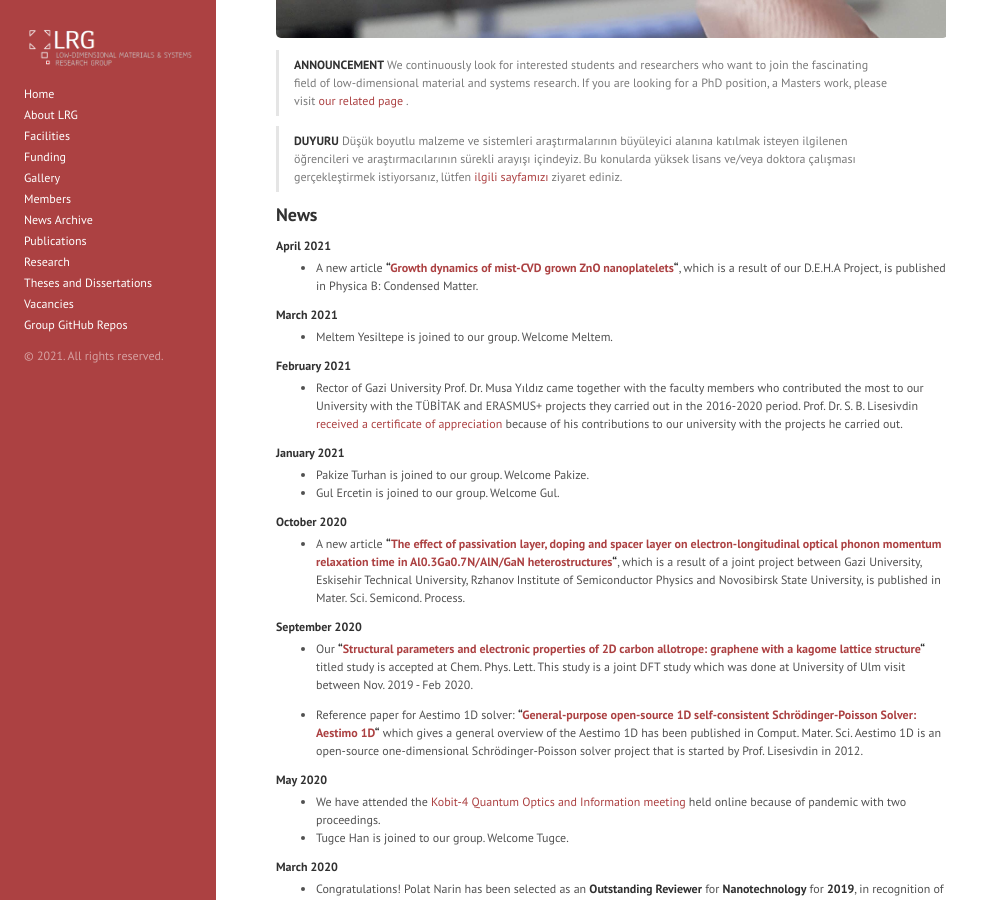
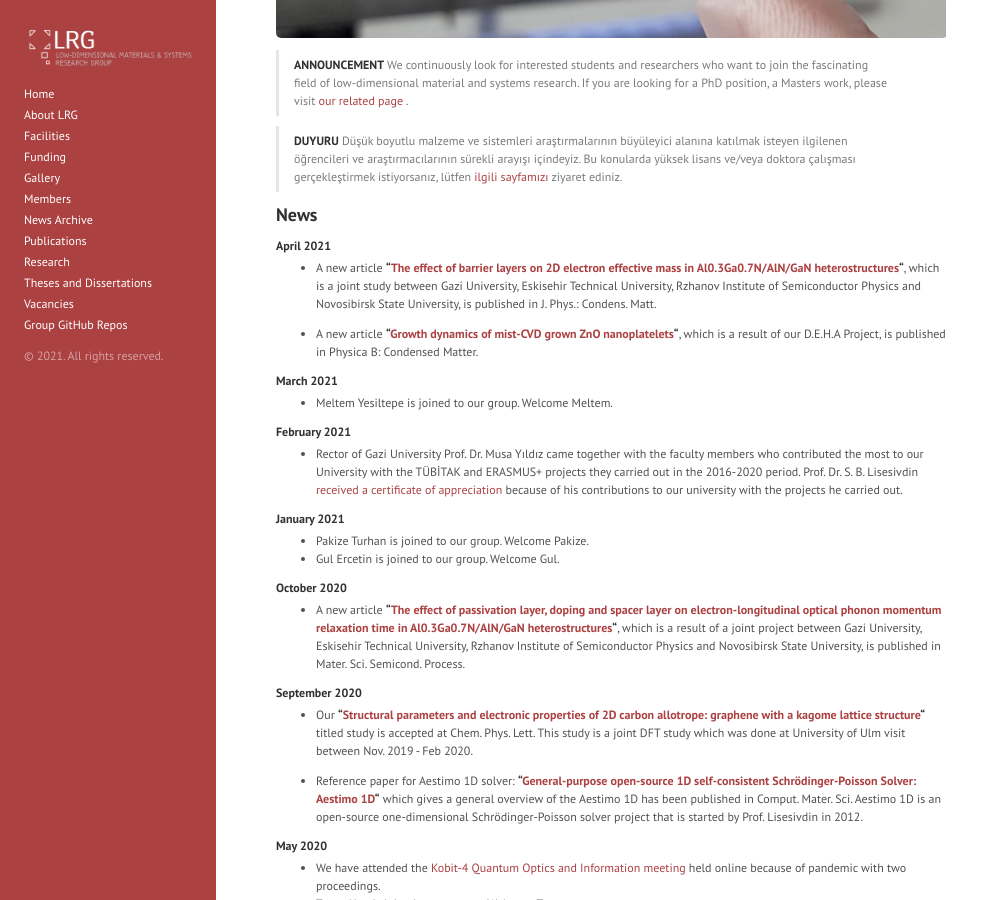
Before and after one commit to lrgresearch/oldwebsite, a Jekyll site: the page built from index.md, in a window 1280 px wide and 900 px high, scrolled down 352 px. Shown: the whole window, without its empty margins (0-985 px from the left). Built offline with Jekyll 4.4.1, drawn with Linux system fonts in a browser that asks for light colours; the list of posts is cut into pages by our own code.

Commit message:
Update index.md

```diff
--- a/index.md
+++ b/index.md
@@ -13,6 +13,8 @@ layout: page
 ## News
 
 #### April 2021
+
+* A new article **"[The effect of barrier layers on 2D electron effective mass in Al0.3Ga0.7N/AlN/GaN heterostructures](https://doi.org/10.1088/1361-648X/abf8d2)"**, which is a  joint study between Gazi University, Eskisehir Technical University, Rzhanov Institute of Semiconductor Physics and Novosibirsk State University, is published in J. Phys.: Condens. Matt.
 
 * A new article **"[Growth dynamics of mist-CVD grown ZnO nanoplatelets](https://doi.org/10.1016/j.physb.2021.413028)"**, which is a result of our D.E.H.A Project, is published in Physica B: Condensed Matter.
 
```
